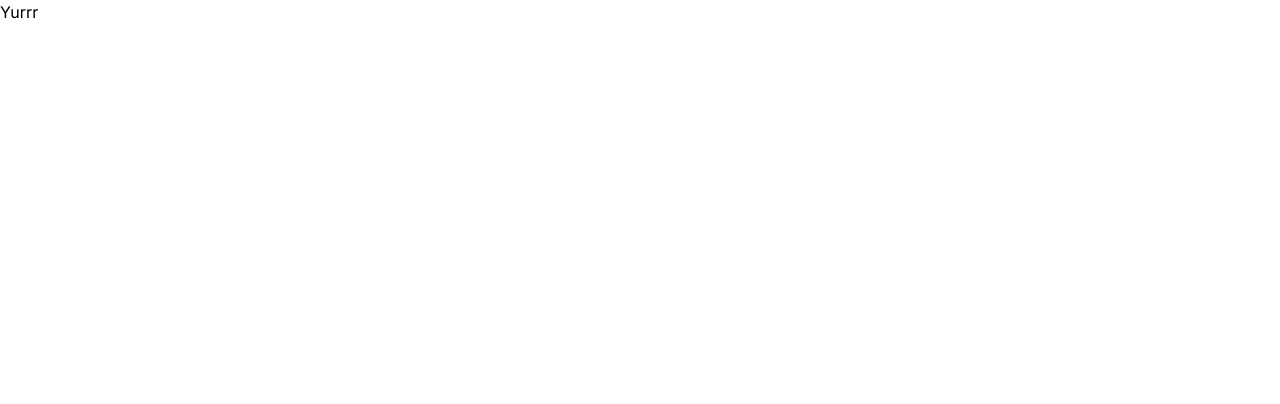
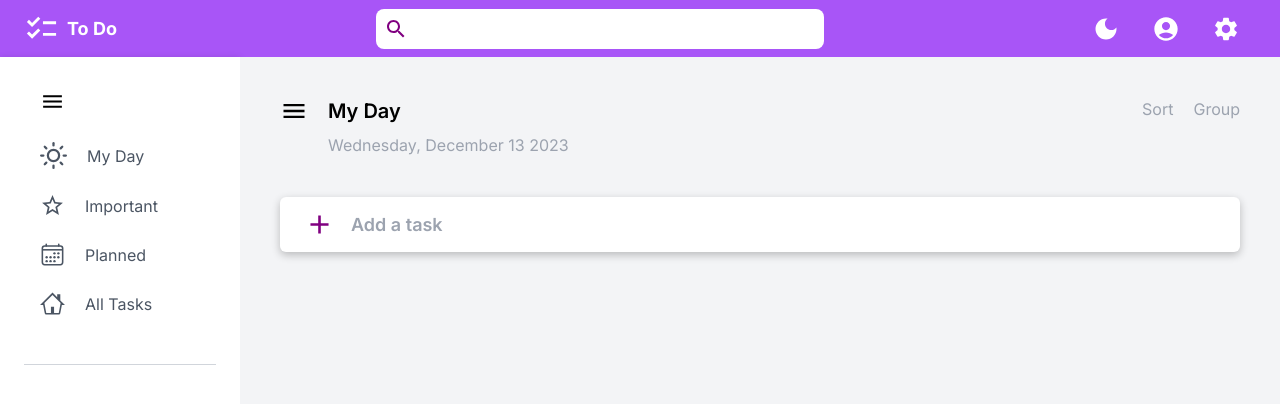
Before and after one commit to DarboeDev/TodoList-FrontEnd, a Next.js app: page / in a window 1280 px wide. Shown: the top 404 px of the page. Built offline with nearby package versions, Linux system fonts and the light colour scheme.

Commit message:
first commit

```diff
--- a/app/Components/NavBar.jsx
+++ b/app/Components/NavBar.jsx
@@ -1,8 +1,36 @@
 import React from 'react'
+import ChecklistIcon from '@mui/icons-material/Checklist';
+import SearchIcon from '@mui/icons-material/Search';
+import DarkModeIcon from '@mui/icons-material/DarkMode';
+import AccountCircleIcon from '@mui/icons-material/AccountCircle';
+import SettingsIcon from '@mui/icons-material/Settings';
 
 const NavBar = () => {
   return (
-    <div>this</div>
+    <nav className='w-full flex justify-between items-center bg-purple-500'>
+      <div className='flex gap-2 text-white ml-4 items-center p-2 '>
+           <ChecklistIcon style={{ fontSize: 35 }}/>
+           <h1 className='text-lg font-bold'>To Do</h1>
+      </div>
+      <div className='flex items-center gap-2 bg-white px-2 py-2 rounded-lg w-[35%]'>
+           <SearchIcon style={{ fontSize: 24, color: 'purple' }}/>
+           <input type="text" name="" id="" className=' w-full h-full focus:outline-none font-semibold text-lg text-purple-950' />
+      </div>
+      <div className='flex text-white mr-6 items-center'>
+
+        <button className='bg-purple-500 hover:bg-purple-600 duration-200 h-[57px] py-3 px-4 w-full'>
+        <DarkModeIcon style={{ fontSize: 28 }}/>
+        </button>
+
+        <button className='bg-purple-500 hover:bg-purple-600 duration-200 h-[57px] py-3 px-4 w-full'>
+        <AccountCircleIcon style={{ fontSize: 28 }}/>
+        </button>
+
+        <button className='bg-purple-500 hover:bg-purple-600 duration-200 h-[57px] py-3 px-4 w-full'>
+        <SettingsIcon style={{ fontSize: 28 }}/>
+        </button>
+      </div>
+    </nav>
   )
 }
 
--- /dev/null
+++ b/app/Components/SideMenu.jsx
@@ -0,0 +1,35 @@
+import React from 'react'
+import MenuIcon from '@mui/icons-material/Menu';
+import StarOutlineIcon from '@mui/icons-material/StarOutline';
+import { IoCalendarOutline } from "react-icons/io5";
+import { GoHome } from "react-icons/go";
+import { FiSun } from "react-icons/fi";
+
+const SideMenu = () => {
+  return (
+    <div className='flex flex-col gap-4 w-[300px] py-8 custom-shadow h-screen'>
+      <MenuIcon className='ml-10 cursor-pointer hover:text-gray-600' style={{ fontSize: 25 }}/>
+      <div className='flex flex-col text-gray-600'>
+        <button className='flex items-center gap-5 p-2 py-3 hover:bg-purple-100 duration-200 pl-10'>
+        <FiSun size={27}/>
+        <h1>My Day</h1>
+        </button>
+        <button className='flex items-center gap-5 p-2 py-3 hover:bg-purple-100 duration-200 pl-10'>
+          <StarOutlineIcon style={{ fontSize: 25 }}/>
+        <h1>Important</h1>
+        </button>
+        <button className='flex items-center gap-5 p-2 py-3 hover:bg-purple-100 duration-200 pl-10'>
+          <IoCalendarOutline size={25}/>
+        <h1>Planned</h1>
+        </button>
+        <button className='flex items-center gap-5 p-2 py-3 hover:bg-purple-100 duration-200 pl-10'>
+          <GoHome size={25}/>
+        <h1>All Tasks</h1>
+        </button>
+      </div>
+      <div className='bg-gray-300 flex w-[80%] h-px px-4 mx-auto mt-5'></div>
+    </div>
+  )
+}
+
+export default SideMenu
--- /dev/null
+++ b/app/Components/ToDoMain.jsx
@@ -0,0 +1,42 @@
+import {useState } from 'react'
+import React from 'react'
+import { FiSun } from "react-icons/fi";
+import AddIcon from '@mui/icons-material/Add';
+import MenuIcon from '@mui/icons-material/Menu';
+
+const ToDoMain = ({showMenu, setShowMenu}) => {
+  const [showAddOptions, setShowAddOptions] = useState(false);
+  return (
+    <section className='w-full flex flex-col h-screen p-10 bg-gray-100 gap-10'>
+        <div className='flex justify-between'>
+          <div className='flex justify-between gap-5'>
+          { !showMenu && (
+                  <MenuIcon className='cursor-pointer hover:text-gray-600' style={{ fontSize: 28 }} onClick={()=> setShowMenu(true)}/> )
+          }
+          <div className='flex flex-col gap-2'>
+          <h1 className='flex gap-2 font-semibold text-xl'> {showMenu && <FiSun size={27}/>} My Day</h1>
+          <p className='text-b text-gray-400'>Wednesday, December 13 2023</p>
+          </div>
+          </div>
+          <div className='flex gap-5 text-b text-gray-400'>
+            <h1>Sort</h1>
+            <h1>Group</h1>
+          </div>
+        </div>
+
+        <div className='flex flex-col'>
+          <div className='custom-shadow py-2 px-5 rounded-md flex gap-3 w-full bg-white' onClick={()=> setShowAddOptions(true)}>
+            <button className='rounded-full p-1 hover:bg-purple-100 duration-200'>
+            <AddIcon style={{ fontSize: 31, color: 'purple' }}/>
+            </button>
+             <input type="text" name="" id="" placeholder='Add a task' className='w-full focus:outline-none font-semibold text-lg text-purple-950' />
+          </div>
+         { showAddOptions && ( <div className='flex w-[300px] py-8 custom-shadow h-[50px] duration-400 '>
+
+          </div>)}
+        </div>
+    </section>
+  )
+}
+
+export default ToDoMain
--- a/app/globals.css
+++ b/app/globals.css
@@ -1,3 +1,7 @@
 @tailwind base;
 @tailwind components;
 @tailwind utilities;
+
+.custom-shadow {
+  box-shadow: rgba(0, 0, 0, 0.24) 0px 3px 8px;
+}
--- a/app/layout.jsx
+++ b/app/layout.jsx
@@ -1,17 +1,21 @@
 import { Inter } from 'next/font/google'
 import './globals.css'
+import NavBar from './Components/NavBar'
 
 const inter = Inter({ subsets: ['latin'] })
 
 export const metadata = {
-  title: 'Create Next App',
-  description: 'Generated by create next app',
+  title: 'ToDo',
+  description: 'Developed by DarboeDev',
 }
 
 export default function RootLayout({ children }) {
   return (
     <html lang="en">
-      <body className={inter.className}>{children}</body>
+      <body className={inter.className}>
+        <NavBar/>
+        {children}
+        </body>
     </html>
   )
 }
--- a/app/page.jsx
+++ b/app/page.jsx
@@ -1,7 +1,11 @@
+import SideMenu from './Components/SideMenu';
+import ToDoMain from './Components/ToDoMain';
+
 export default function Home() {
   return (
-    <div>
-      Yurrr
-    </div>
+   <main className="w-full h-full flex">
+    <SideMenu/>
+    <ToDoMain/>
+   </main>
   )
 }
```
Also changed, not shown: package.json (+9 -4 lines), 1 other file (tests, documents, lock files or other folders).
